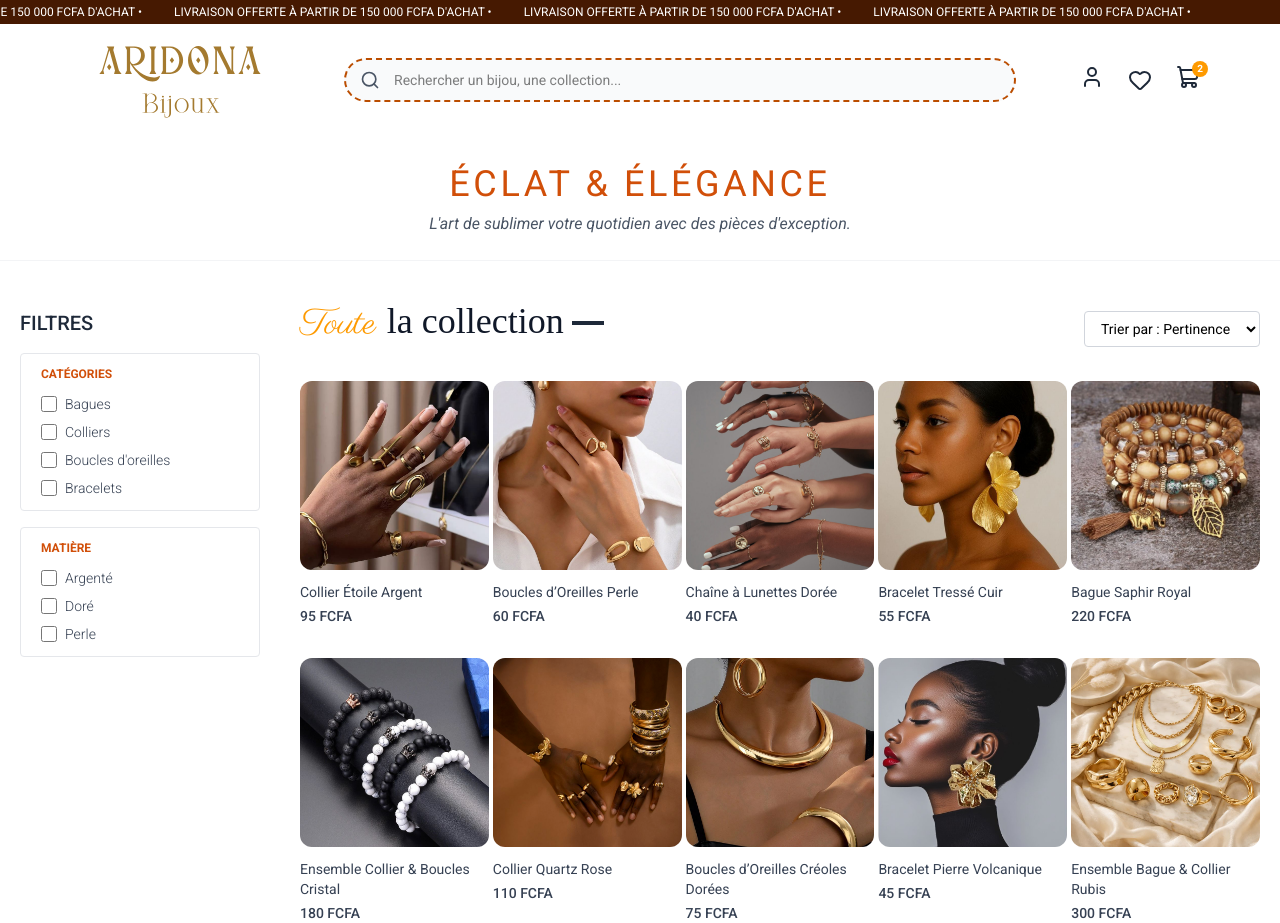
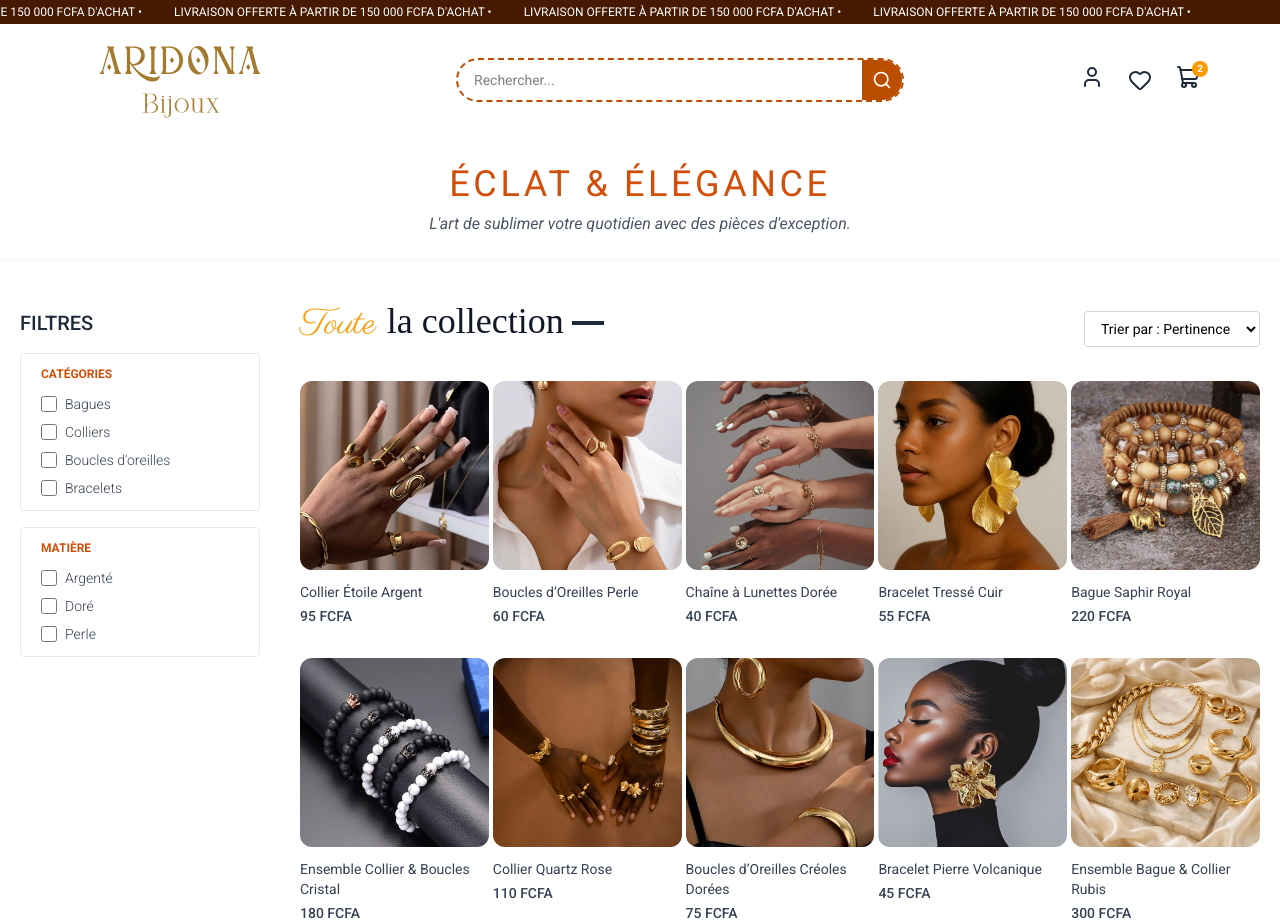
Before and after one commit to kephira-07/Aridona-Boutique, a React (Vite) app: page /boutique in a window 1280 px wide. Built offline with nearby package versions, Linux system fonts and the light colour scheme; a web font is replaced by a local one.

Commit message:
en constructio n 10

```diff
--- a/src/App.jsx
+++ b/src/App.jsx
@@ -7,6 +7,7 @@ import Navbar from './composant/Navbar'
 import { Route, Routes } from 'react-router-dom'
 import BarRecherche from './composant/BarRecherche'
 
+
 function App() {
 
 
@@ -14,7 +15,9 @@ function App() {
     <>
 
      <Navbar/>
-     <BarRecherche/>
+  <div className="md:hidden mt-20">
+       <BarRecherche isNavbar={false} />
+    </div>
      <Routes>
       <Route path="/" element={
           <>
--- a/src/composant/BarRecherche.jsx
+++ b/src/composant/BarRecherche.jsx
@@ -3,35 +3,34 @@ import{ ShopContext } from '../context/ShopContext';
 import { Search, X } from 'lucide-react';
 import { useLocation } from 'react-router-dom';
 
-const BarRecherche = () => {
+
+
+   export default function BarRecherche({ isNavbar }) {
  const { recherche, setRecherche,montreRecherche,setMontreRecherche } = React.useContext(ShopContext);
      const position = useLocation();
 
-  return montreRecherche?(
-    <div className='flex items-center justify-center mt-25 mb-5 px-5 gap-3'>
-  {/* Barre de recherche */}
-  <div className='inline-flex items-center border-2 border-amber-700 border-dashed rounded-full w-80 overflow-hidden bg-white'>
+
+  if (!isNavbar && !montreRecherche) return null;
+
+  return (
+    <div className={`flex items-center justify-center ${isNavbar ? 'w-full mx-10' : 'w-full py-5 bg-white border-b'}`}>
+      <div className={`inline-flex items-center border-2 border-amber-700 border-dashed rounded-full overflow-hidden bg-white ${isNavbar ? 'w-full max-w-md' : 'w-[90%]'}`}>
         <input
           type="text"
-      className='flex-1 px-4 py-2 outline-none bg-transparent text-sm text-gray-700 focus:ring-0'
-      placeholder="Rechercher un produit..."
+          className='flex-1 px-4 py-2 outline-none bg-transparent text-sm'
+          placeholder="Rechercher..."
           value={recherche}
           onChange={(e) => setRecherche(e.target.value)}
         />
-
-    {/* Conteneur de l'icône Loupe */}
-    <div className='bg-amber-700 w-10 h-10 flex items-center justify-center flex-shrink-0'>
+        <div className='bg-amber-700 w-10 h-10 flex items-center justify-center'>
           <Search className='text-white w-5 h-5' />
         </div>
       </div>
 
-  {/* Bouton de fermeture */}
-  <X
-    onClick={() => setMontreRecherche(false)}
-    className='w-6 h-6 text-amber-700 cursor-pointer hover:scale-110 transition-transform'
-  />
+      {/* Le X n'apparaît que sur la version mobile (quand ce n'est pas dans la navbar) */}
+      {!isNavbar && (
+        <X onClick={() => setMontreRecherche(false)} className='ml-3 w-6 h-6 text-amber-700 cursor-pointer' />
+      )}
     </div>
-  ):null
+  );
 }
-
-export default BarRecherche
--- a/src/composant/Navbar.jsx
+++ b/src/composant/Navbar.jsx
@@ -2,6 +2,7 @@ import React, { useState, useEffect,useContext, } from 'react';
 import { Search, ShoppingCart, User, Menu, X, Heart,ChevronRight, SearchIcon } from 'lucide-react';
 import { Link } from 'react-router-dom';
 import { ShopContext } from '../context/ShopContext';
+import BarRecherche from './BarRecherche';
 
 
 
@@ -84,16 +85,8 @@ export default function Navbar() {
             </div>
 
             {/* Barre de recherche  */}
-            <div className={`flex-1 max-w-2xl mx-12 ${isScrolled ? 'scale-90' : 'scale-100'}`}>
-              <div className="relative group">
-                <input
-                  type="text"
-                  placeholder="Rechercher un bijou, une collection..."
-                  className="w-full h-11 bg-gray-50 rounded-full py-2 pl-12 pr-4  border-2 border-dashed  border-amber-700  focus:ring-2 focus:ring-amber-700 focus:border-transparent transition-all outline-none text-sm"
-                />
-                <Search className="absolute left-4 top-3 text-gray-600 w-5 h-5 transition-colors group-hover:text-amber-500" />
-              </div>
-            </div>
+               <BarRecherche isNavbar={true} />
+
 
                             {/* Icônes */}
                   <div className="flex items-center gap-6">
```
Lines whose indentation alone changed are shown as unchanged.
